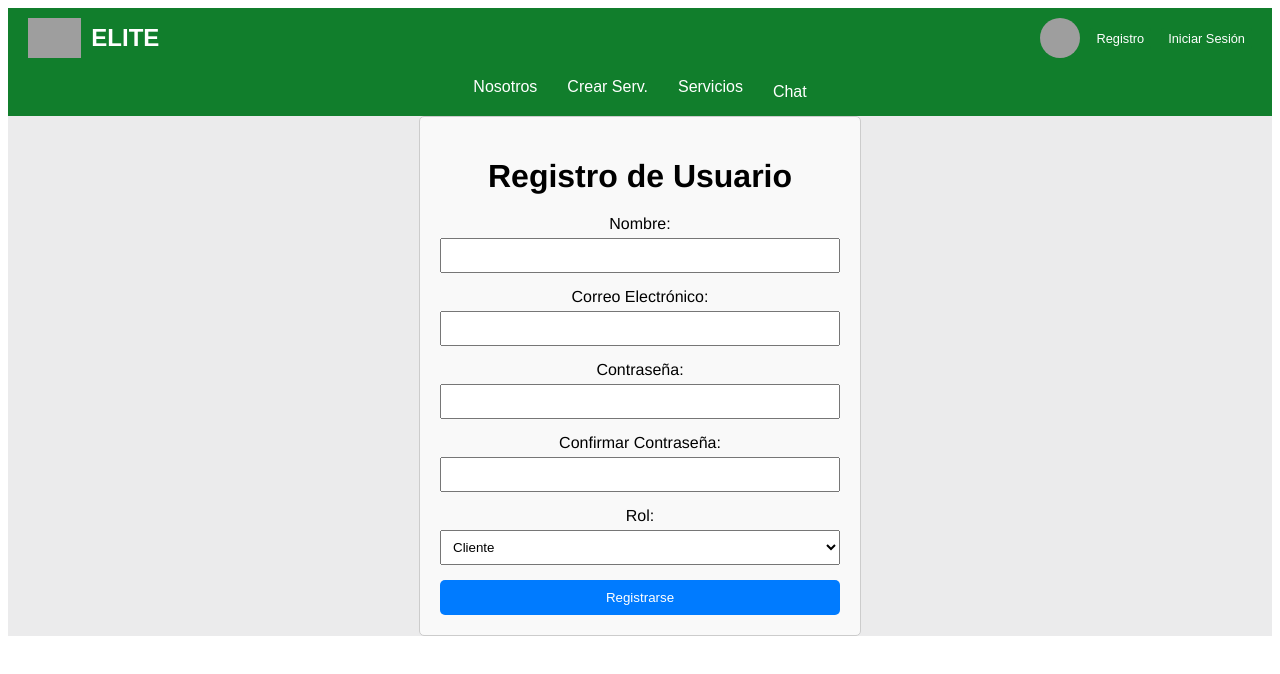
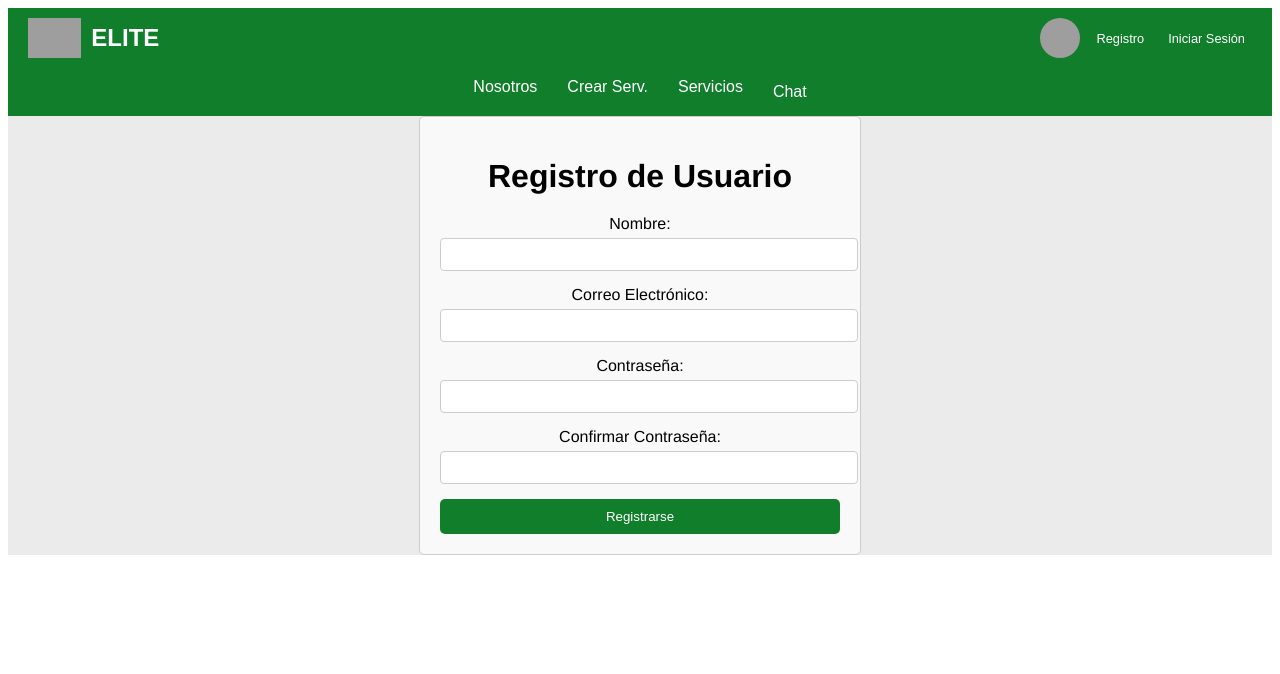
Before and after one commit to gabrieljoaquim/solucioneselite, a Vue app: page /register in a window 1280 px wide. Shown: the top 674 px of the page. Built offline with nearby package versions, Linux system fonts and the light colour scheme; no server answers; grey boxes are pictures that could not be loaded.

Commit message:
feat: remove role selection from registration form and set default role to 'cliente'

```diff
--- a/src/views/RegisterView.vue
+++ b/src/views/RegisterView.vue
@@ -23,14 +23,6 @@
           required
         />
       </div>
-      <div>
-        <label for="role">Rol:</label>
-        <select id="role" v-model="user.role" required>
-          <option value="cliente">Cliente</option>
-          <option value="trabajador">Trabajador</option>
-          <option value="administrador">Administrador</option>
-        </select>
-      </div>
       <button type="submit">Registrarse</button>
     </form>
   </div>
@@ -47,7 +39,7 @@ export default {
         email: "",
         password: "",
         confirmPassword: "",
-        role: "cliente",
+        role: "cliente", // Por defecto, el rol será cliente
       },
     };
   },
@@ -61,7 +53,7 @@ export default {
         name: this.user.name,
         email: this.user.email,
         password: this.user.password,
-        role: this.user.role, // Enviar el rol seleccionado
+        role: this.user.role, // Enviar el rol por defecto
       };
       api
         .post(`/api/users`, userToSend)
@@ -72,7 +64,7 @@ export default {
             email: "",
             password: "",
             confirmPassword: "",
-            role: "cliente",
+            role: "cliente", // Reiniciar el rol a cliente
           };
           this.$router.push({ name: "login" });
         })
@@ -111,22 +103,23 @@ export default {
   display: block;
   margin-bottom: 5px;
 }
-.register form input,
-.register form select {
+.register form input {
   width: 100%;
   padding: 8px;
-  box-sizing: border-box;
+  border: 1px solid #ccc;
+  border-radius: 4px;
 }
 .register form button {
   width: 100%;
   padding: 10px;
-  background-color: #007bff;
+  background-color: #117e2c;
   color: white;
   border: none;
   border-radius: 5px;
   cursor: pointer;
+  transition: background-color 0.3s;
 }
 .register form button:hover {
-  background-color: #0056b3;
+  background-color: #079f14;
 }
 </style>
```
